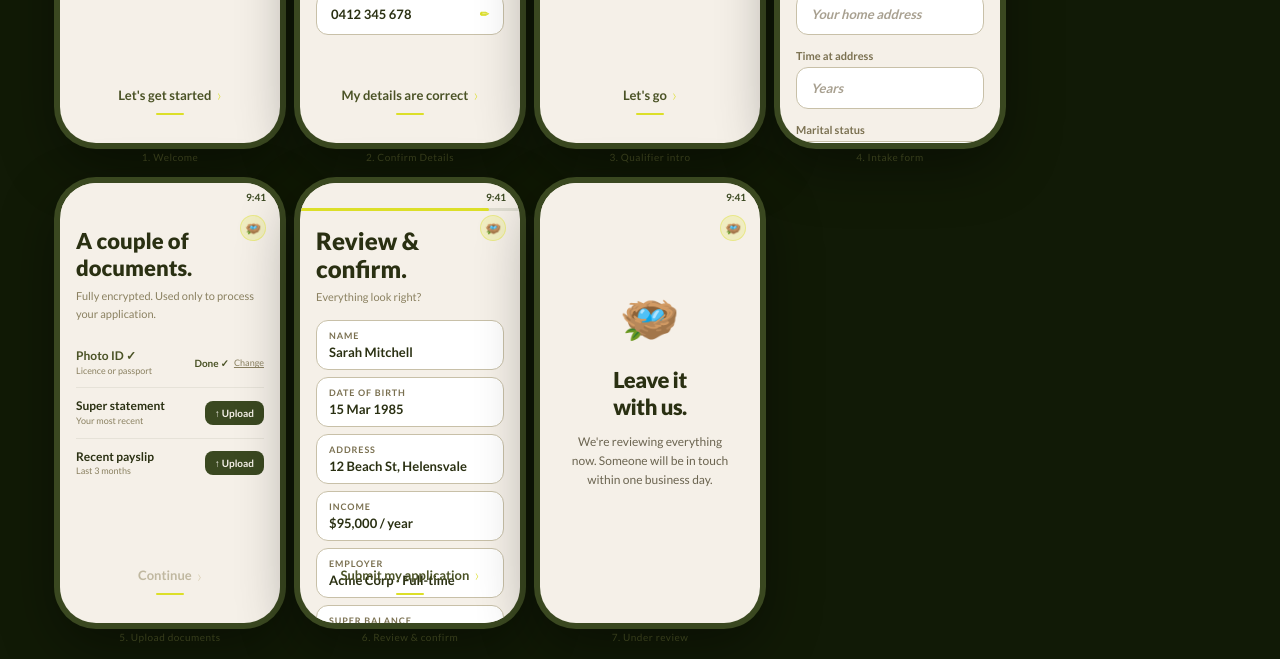
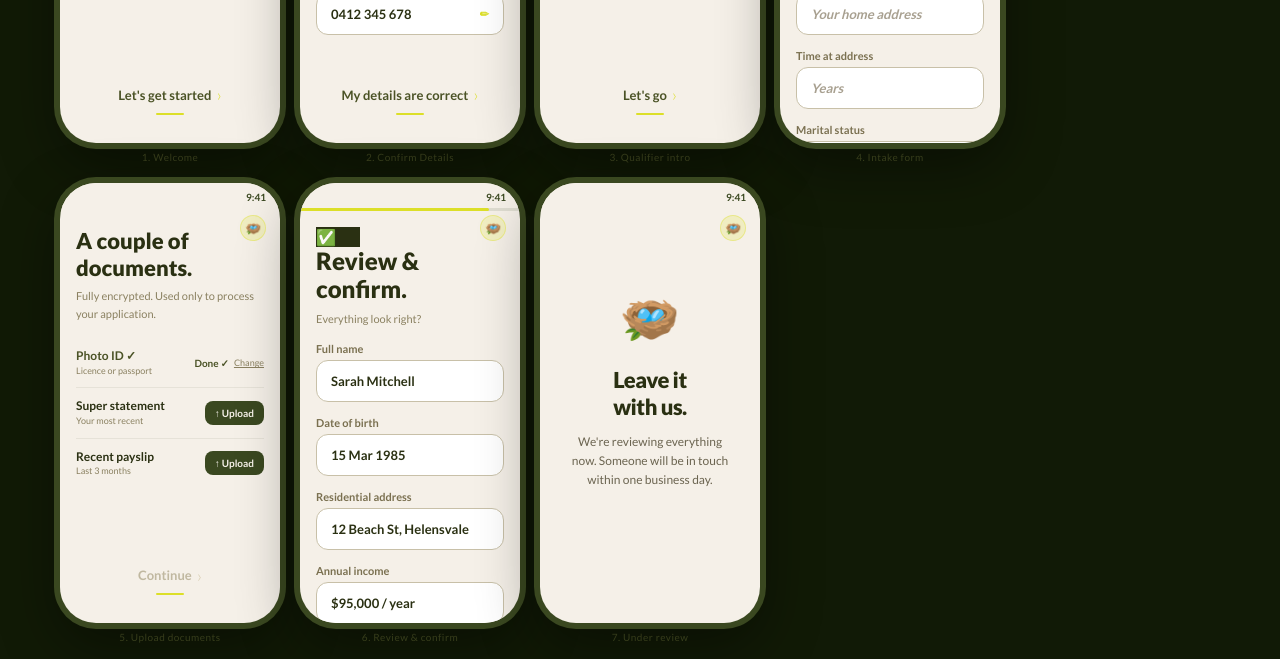
Before and after one commit to Geraldagi/corbwood-calculator, a plain HTML site: page the-nest.html in a window 1280 px wide. Shown: the part 421-1080 px from the top of the page. Drawn offline with Linux system fonts and the light colour scheme.

Commit message:
Slide 6: PRISM Steps 1&2 reference style — icon+label-above+solid button, ico alignment fixed

```diff
--- a/the-nest.html
+++ b/the-nest.html
@@ -101,6 +101,8 @@ body.demo-mode .main-wrap,body.demo-mode .page-header{display:none;}
 .rvl{font-size:9px;font-weight:700;color:#7A7050;text-transform:uppercase;letter-spacing:.9px;margin-bottom:3px;display:block;}
 .rvv{font-size:13px;font-weight:700;color:#2A3012;}
 .rvv.pos{font-size:13px;font-weight:700;color:#4A5225;}
+
+.btn-solid{background:#3A4820;color:#F5F0E8;border:none;border-radius:14px;padding:14px;width:100%;font-family:'Lato',sans-serif;font-size:14px;font-weight:700;cursor:pointer;text-align:center;margin-top:12px;flex-shrink:0;}
 </style>
 </head>
 <body>
@@ -247,28 +249,30 @@ body.demo-mode .main-wrap,body.demo-mode .page-header{display:none;}
       <div class="phone"><div class="sc">
         <div class="sb" style="position:relative"><span class="time">9:41</span><div class="prog"><div class="prog-f" style="width:86%"></div></div></div>
         <div class="nh" onclick="toggleNH(this)">🪺<div class="nh-menu"><div class="nm-item">📞 Call us</div><div class="nm-item">📅 Book a time</div><div class="nm-item">❓ FAQ</div><div class="nm-item">💬 Live chat</div></div></div>
-        <div class="sc-top" style="padding:16px 16px 72px">
-          <h2 style="font-size:24px;font-weight:900;color:#2A3012;line-height:1.15;margin-bottom:6px">Review &<br>confirm.</h2>
+        <div class="sc-top" style="padding:16px 16px 20px">
+          <div class="ico" style="background:#2A3012;align-self:flex-start;width:44px;height:44px">✅</div>
+          <h2 style="font-size:24px;font-weight:900;color:#2A3012;line-height:1.15;margin-bottom:8px">Review &<br>confirm.</h2>
           <p class="sub" style="margin-bottom:14px">Everything look right?</p>
-          <div class="rv"><span class="rvl">Name</span><div class="rvv">Sarah Mitchell</div></div>
+          <span class="fl">Full name</span>
+          <div class="fi">Sarah Mitchell</div>
+          <span class="fl">Date of birth</span>
+          <div class="fi">15 Mar 1985</div>
+          <span class="fl">Residential address</span>
+          <div class="fi">12 Beach St, Helensvale</div>
+          <span class="fl">Annual income</span>
+          <div class="fi">$95,000 / year</div>
+          <span class="fl">Employer</span>
+          <div class="fi">Acme Corp · Full-time</div>
+          <span class="fl">Super balance</span>
+          <div class="fi">$182,000</div>
+          <span class="fl">Credit history</span>
+          <div class="fi">No issues declared</div>
+          <span class="fl">Documents</span>
+          <div class="fi" style="color:#4A5225;font-weight:700">✅ All 3 uploaded</div>
 
-          <div class="rv"><span class="rvl">Date of birth</span><div class="rvv">15 Mar 1985</div></div>
-
-          <div class="rv"><span class="rvl">Address</span><div class="rvv">12 Beach St, Helensvale</div></div>
-
-          <div class="rv"><span class="rvl">Income</span><div class="rvv">$95,000 / year</div></div>
-
-          <div class="rv"><span class="rvl">Employer</span><div class="rvv">Acme Corp · Full-time</div></div>
-
-          <div class="rv"><span class="rvl">Super balance</span><div class="rvv">$182,000</div></div>
-
-          <div class="rv"><span class="rvl">Credit history</span><div class="rvv">No issues declared</div></div>
-
-          <div class="rv"><span class="rvl">Documents</span><div class="rvv pos">✅ All 3 uploaded</div></div>
-
-          <div class="sp"></div>
+          <button class="btn-solid">Submit my application →</button>
+          <div style="height:16px"></div>
         </div>
-        <div class="sc-foot"><div class="cta-text">Submit my application</div><div class="cta-bar"></div></div>
       </div></div>
       <div class="screen-title">6. Review & confirm</div>
     </div>
```
